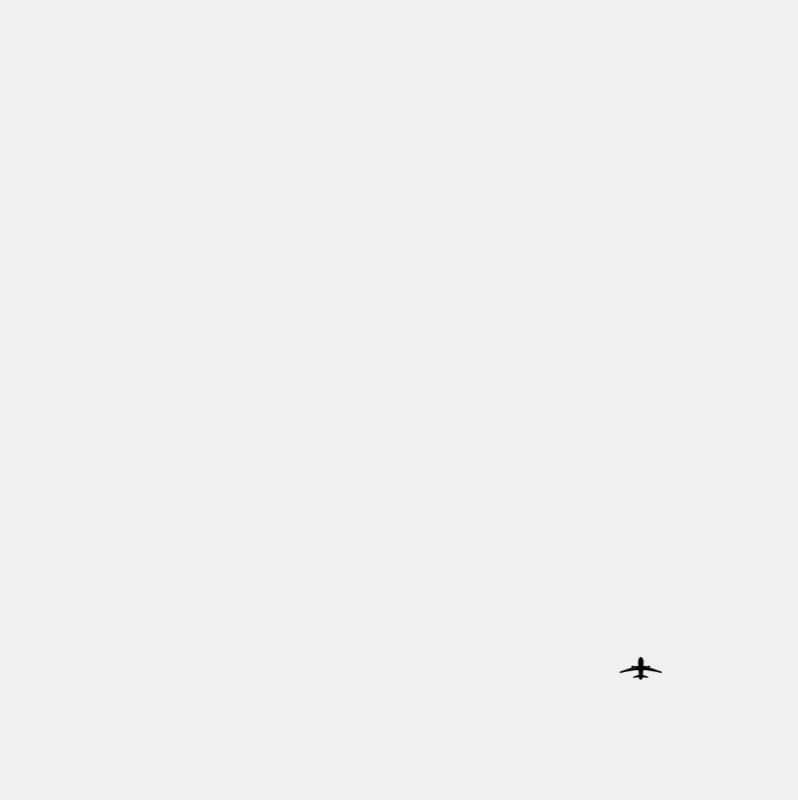
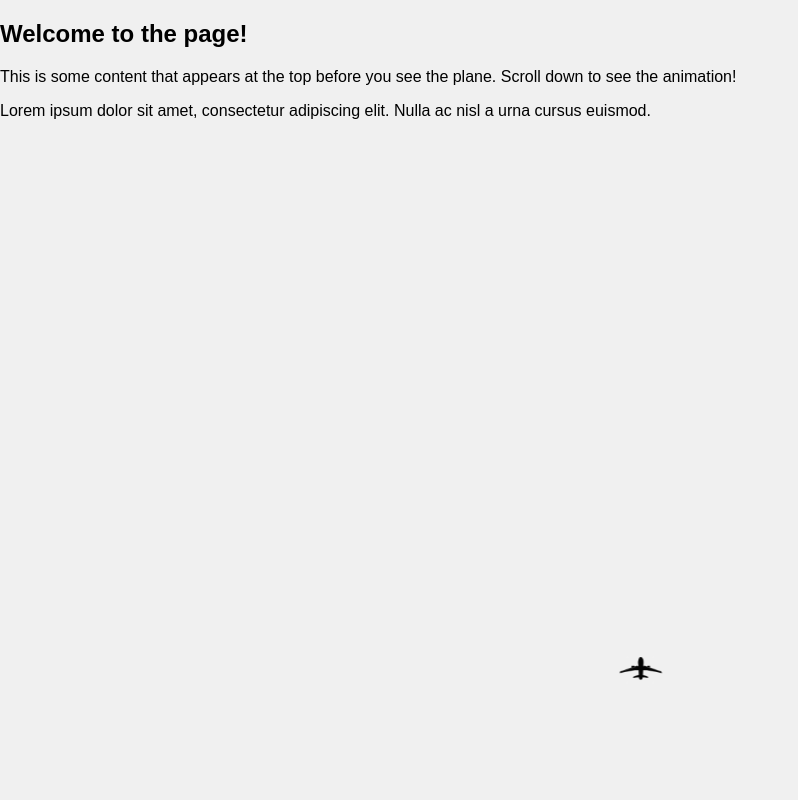
Before and after one commit to BigPo101/Disney-trip, a plain HTML site: page index.html in a window 1280 px wide. Shown: the top 800 px of the page, without its empty margins (0-798 px from the left). Drawn offline with Linux system fonts and the light colour scheme.

Commit message:
Update index.html

```diff
--- a/index.html
+++ b/index.html
@@ -8,6 +8,13 @@
 </head>
 <body>
 
+    <!-- New Content at the Top -->
+    <div class="top-content">
+        <h2>Welcome to the page!</h2>
+        <p>This is some content that appears at the top before you see the plane. Scroll down to see the animation!</p>
+        <p>Lorem ipsum dolor sit amet, consectetur adipiscing elit. Nulla ac nisl a urna cursus euismod.</p>
+    </div>
+
     <div class="plane-container">
         <img src="plane.png" alt="Plane" class="plane">
     </div>
@@ -16,11 +23,10 @@
         <h1 class="hidden-text">Here is the amazing content!</h1>
     </div>
 
-    <!-- New Section Added Below -->
+    <!-- Existing Content at the Bottom -->
     <div class="extra-content">
         <h2>More Great Content Below!</h2>
         <p>This is some additional content that comes after the initial section. Feel free to customize this as much as you want.</p>
-        <p>Lorem ipsum dolor sit amet, consectetur adipiscing elit. Nulla ac nisl a urna cursus euismod. Morbi nec malesuada nunc.</p>
     </div>
 
     <script src="script.js"></script>
```
